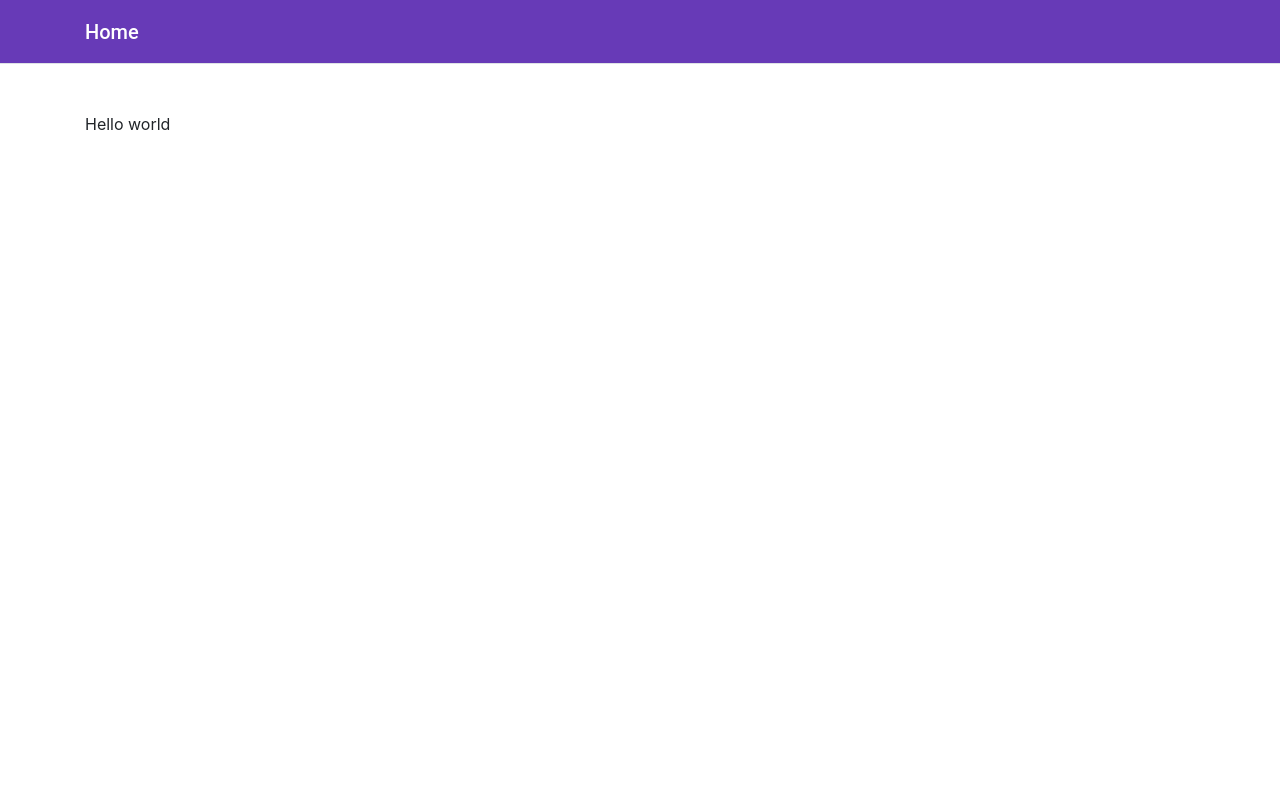
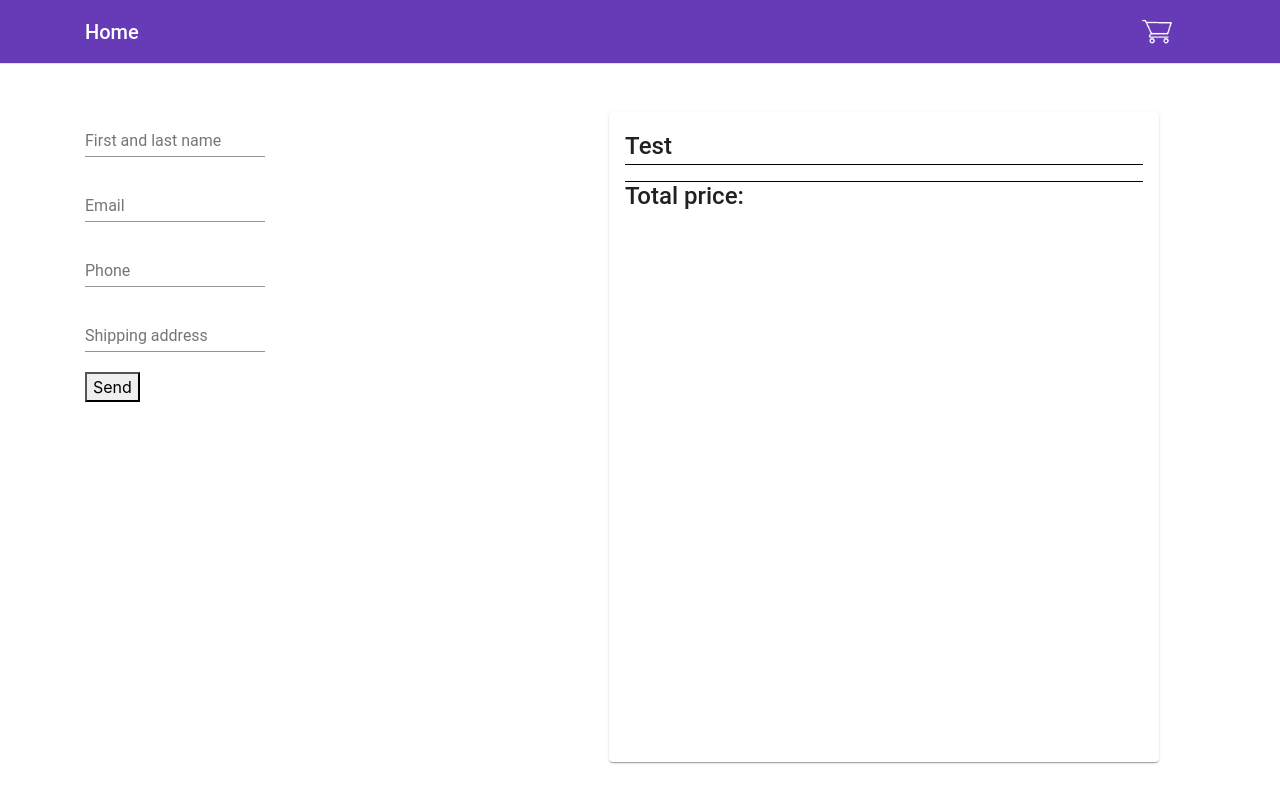
Before and after one commit to homestop/Market, an Angular app in the folder WebUI/: page /checkout in a window 1280 px wide. Built offline with nearby package versions, Linux system fonts and the light colour scheme.

Commit message:
feat(checkout): Created basic checkout view

```diff
--- a/WebUI/src/app/app-routing.module.ts
+++ b/WebUI/src/app/app-routing.module.ts
@@ -8,7 +8,6 @@ import { ProductComponent } from './product/product.component';
 const routes: Routes = [
   { path: '', component: HomeComponent },
   { path: 'checkout', component: CheckoutComponent },
-  { path: 'checkout/:id', component: CheckoutComponent },
   { path: 'product/:id', component: ProductComponent }
 ];
 
--- a/WebUI/src/app/checkout/checkout.component.css
+++ b/WebUI/src/app/checkout/checkout.component.css
@@ -0,0 +1,29 @@
+.email-form {
+  min-width: 150px;
+  max-width: 500px;
+  width: 100%;
+}
+
+.checkout-flex {
+  display: flex;
+
+}
+
+.checkout-info {
+  flex-direction: column;
+}
+
+.checkout-card {
+  flex-direction: row;
+  align-items: flex-end;
+  margin-left: 31%;
+}
+
+.checkout-card-style {
+  flex: 1 1 auto;
+  height: 650px;
+  width: 550px;
+
+  overflow: auto;
+  box-sizing: border-box;
+}
--- a/WebUI/src/app/checkout/checkout.component.html
+++ b/WebUI/src/app/checkout/checkout.component.html
@@ -1,3 +1,63 @@
-<div class="container">
-  <p> Hello world</p>
+<div class="container checkout-flex">
+  <div>
+    <form>
+      <mat-form-field>
+        <mat-label>First and last name</mat-label>
+        <input matInput id="firstLastNameId"/>
+        <mat-hint></mat-hint>
+      </mat-form-field>
+    </form>
+    <form class="email-form" (submit)="onClickSend">
+      <mat-form-field>
+        <mat-label>Email</mat-label>
+        <input matInput id="emailInputId" (formControl)="emailForm"
+               errorStateMatcher="matcher" placeholder="example@example.com"/>
+      </mat-form-field>
+    </form>
+    <form>
+      <mat-form-field>
+        <mat-label>Phone</mat-label>
+        <input matInput id="phoneId"/>
+        <mat-hint></mat-hint>
+      </mat-form-field>
+    </form>
+    <form>
+      <mat-form-field>
+        <mat-label>Shipping address</mat-label>
+        <input matInput id="shippingAddressId"/>
+        <mat-hint></mat-hint>
+      </mat-form-field>
+    </form>
+    <button (click)="onClickSend()">Send</button>
+  </div>
+  <div class="checkout-card">
+    <mat-card class="checkout-card-style">
+      <mat-card-title
+        style="border-bottom: 1px solid black;">
+        Test</mat-card-title>
+      <mat-card-content>
+        <div
+          *ngFor="let product of cartItems"
+          style="margin-top: 10px;">
+          <mat-expansion-panel>
+            <mat-expansion-panel-header>
+              <mat-panel-title>
+                {{ product.name }}
+              </mat-panel-title>
+              <mat-panel-description style="align-items: flex-end;">
+                Price: {{ product.price }} $
+              </mat-panel-description>
+            </mat-expansion-panel-header>
+            <p>
+              Category: {{ product.category }}
+            </p>
+            <p>
+              Description: {{ product.description }}
+            </p>
+          </mat-expansion-panel>
+        </div>
+      </mat-card-content>
+      <h4 style="border-top: 1px solid black;"> Total price: </h4>
+    </mat-card>
+  </div>
 </div>
--- a/WebUI/src/app/checkout/checkout.component.ts
+++ b/WebUI/src/app/checkout/checkout.component.ts
@@ -1,7 +1,9 @@
-import { Component, OnInit } from '@angular/core';
+import { Component, OnInit, ViewChild, ElementRef } from '@angular/core';
 import { Product } from '../models/product.model';
-import { ActivatedRoute, Router } from '@angular/router';
 import { CheckoutService } from '../services/checkout.service';
+import { FormControl, Validators, FormGroupDirective, NgForm } from '@angular/forms';
+import { ErrorStateMatcher } from '@angular/material/core';
+
 
 @Component({
   selector: 'app-checkout',
@@ -12,13 +14,25 @@ export class CheckoutComponent implements OnInit {
   constructor(private checkoutService: CheckoutService) {
   }
 
-  checkout(product: Product) {
-    this.checkoutService.cartAdd(product);
+  //TODO: Dosen't work validators
+  emailForm = new FormControl('',[
+    Validators.required,
+    Validators.email
+  ]);
 
-    console.log(this.checkoutService.cartGet());
+  cartItems: Array<Product>;
+
+  onClickSend() {
+    let firstLastName = document.getElementById('firstLastNameId') as HTMLInputElement;
+    let email = document.getElementById('emailInputId') as HTMLInputElement;
+    let phone = document.getElementById('phoneId') as HTMLInputElement;
+    let shippingAddress = document.getElementById('shippingAddressId') as HTMLInputElement;
+    console.log(email.value, firstLastName.value);
   }
 
   ngOnInit() {
+    this.cartItems = this.checkoutService.cartGet();
+
+    console.log(this.cartItems);
   }
-
 }
--- a/WebUI/src/app/header/header.component.css
+++ b/WebUI/src/app/header/header.component.css
@@ -0,0 +1,3 @@
+span {
+  outline: none;
+}
--- a/WebUI/src/app/header/header.component.html
+++ b/WebUI/src/app/header/header.component.html
@@ -1,7 +1,11 @@
 <div>
     <mat-toolbar class="navbar navbar-expand-sm navbar-toggleable-sm border-bottom mb-5" color="primary">
         <div class="container">
-            <span class="navbar-brand" routerLink="/" href="/" style="color: #fff;">Home</span>
+            <span class="navbar-brand" routerLink="/" style="color: #fff;">Home</span>
+            <span class="navbar-brand" routerLink="/checkout"
+                  style="color:#fff">
+              <img src="../../assets/cart.png" height="42" width="42"/>
+            </span>
         </div>
     </mat-toolbar>
 </div>
--- a/WebUI/src/app/home/home.component.css
+++ b/WebUI/src/app/home/home.component.css
@@ -1,3 +1,7 @@
+button {
+  outline: none;
+}
+
 .card {
     max-width: 190px;
     max-height: 318px;
--- a/WebUI/src/app/product/product.component.ts
+++ b/WebUI/src/app/product/product.component.ts
@@ -2,6 +2,8 @@ import { Component, OnInit } from '@angular/core';
 import { ActivatedRoute } from '@angular/router';
 import { Product } from '../models/product.model';
 import { ProductService } from '../services/product.service';
+import { CheckoutComponent } from '../checkout/checkout.component';
+import { CheckoutService } from '../services/checkout.service';
 
 @Component({
   selector: 'app-product',
@@ -11,15 +13,12 @@ import { ProductService } from '../services/product.service';
 export class ProductComponent implements OnInit {
   constructor(
     private route: ActivatedRoute,
-    private productService: ProductService
+    private productService: ProductService,
+    private checkoutService: CheckoutService
   ) { }
 
   id: number;
   product = new Product();
-
-  print() {
-    console.log(this.product)
-  }
 
   ngOnInit() {
     this.route.params.subscribe(x => {
@@ -28,7 +27,8 @@ export class ProductComponent implements OnInit {
 
     this.productService.getById(this.id).subscribe((x: Product) => {
       this.product = x;
-      this.print();
+
+      this.checkoutService.cartAdd(this.product);
     });
   }
 
--- a/WebUI/src/app/services/checkout.service.ts
+++ b/WebUI/src/app/services/checkout.service.ts
@@ -17,6 +17,6 @@ export class CheckoutService {
   }
 
   cartGet() {
-    console.log(this.productList);
+    return this.productList;
   }
 }
```
Also changed, not shown: WebUI/src/app/app.module.ts (+7 -1 lines), WebUI/src/assets/cart.png (added).
